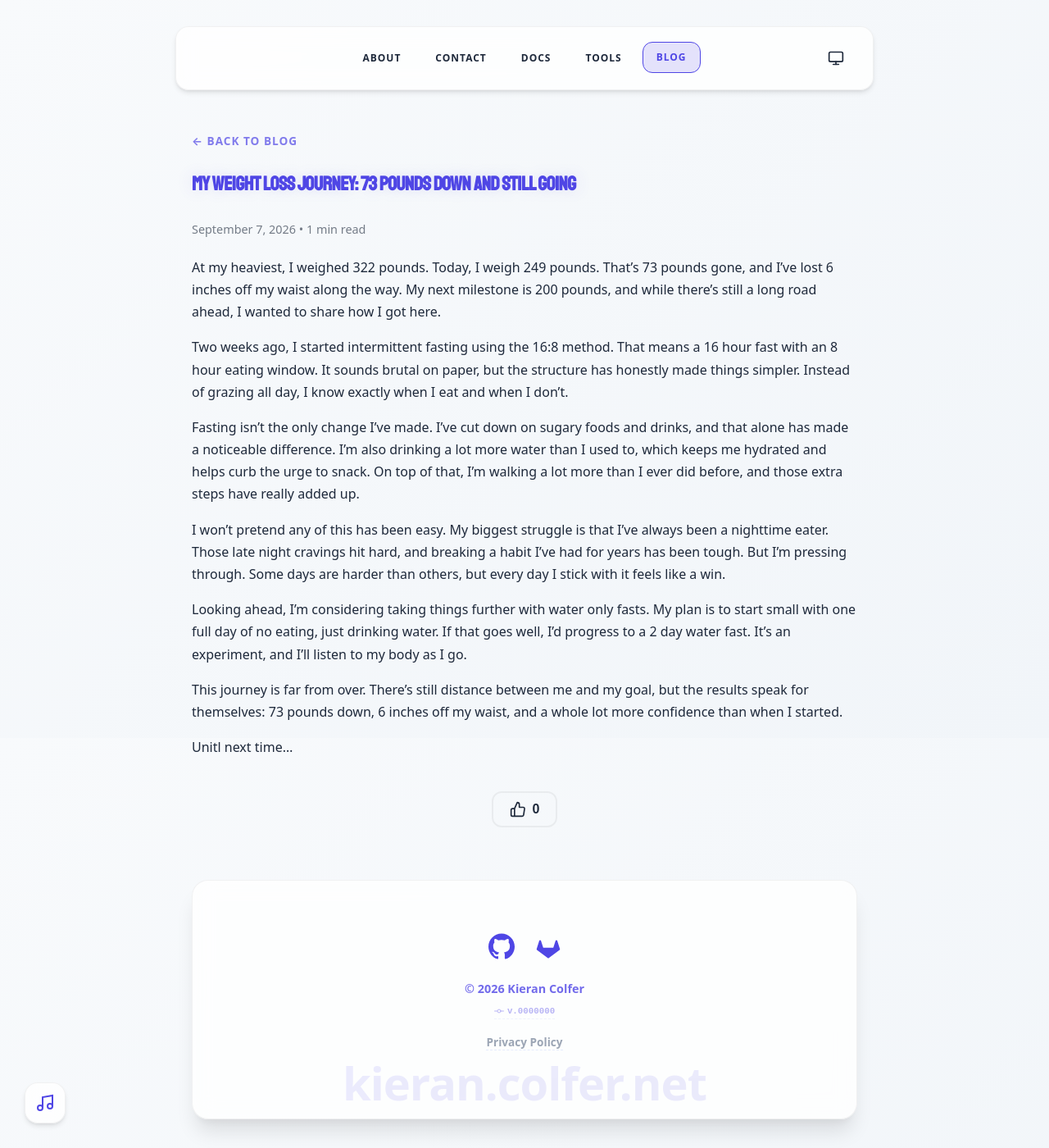
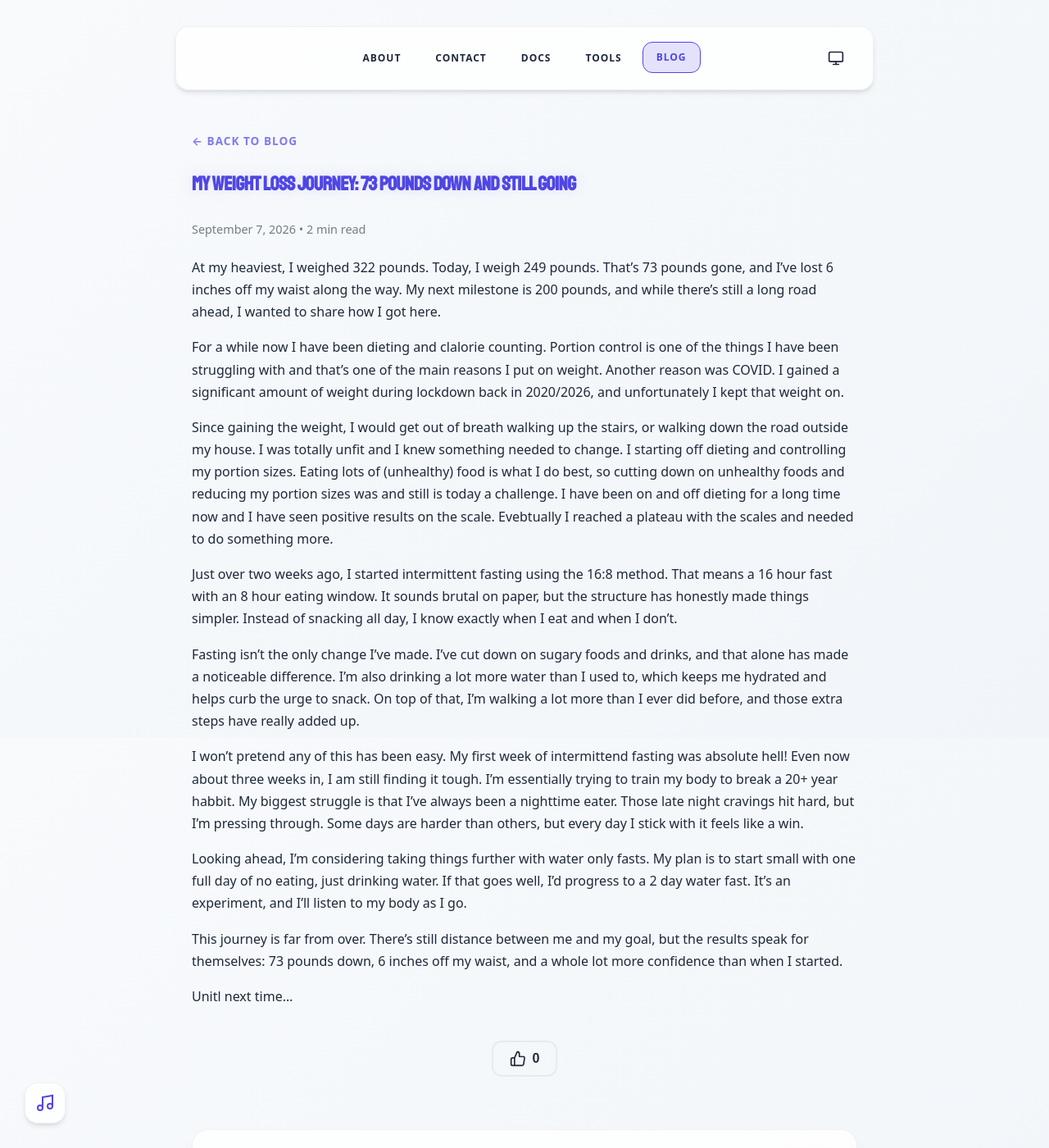
Before and after one commit to PASSK3YS/PASSK3YS.github.io, a Jekyll site: the page built from _posts/2026-09-07-73-pounds-down-and-still-going.md, in a window 1280 px wide and 1400 px high. Shown: the whole window at 82% size. Built offline with Jekyll 4.4.1, drawn with Linux system fonts in a browser that asks for light colours; some web fonts are replaced.

Commit message:
chore: update blog post

```diff
--- a/_posts/2026-09-07-73-pounds-down-and-still-going.md
+++ b/_posts/2026-09-07-73-pounds-down-and-still-going.md
@@ -6,11 +6,15 @@ description: My weight loss journey through intermittent fasting, cutting sugar,
 
 At my heaviest, I weighed 322 pounds. Today, I weigh 249 pounds. That's 73 pounds gone, and I've lost 6 inches off my waist along the way. My next milestone is 200 pounds, and while there's still a long road ahead, I wanted to share how I got here.
 
-Two weeks ago, I started intermittent fasting using the 16:8 method. That means a 16 hour fast with an 8 hour eating window. It sounds brutal on paper, but the structure has honestly made things simpler. Instead of grazing all day, I know exactly when I eat and when I don't.
+For a while now I have been dieting and clalorie counting. Portion control is one of the things I have been struggling with and that's one of the main reasons I put on weight. Another reason was COVID. I gained a significant amount of weight during lockdown back in 2020/2026, and unfortunately I kept that weight on.
+
+Since gaining the weight, I would get out of breath walking up the stairs, or walking down the road outside my house. I was totally unfit and I knew something needed to change. I starting off dieting and controlling my portion sizes. Eating lots of (unhealthy) food is what I do best, so cutting down on unhealthy foods and reducing my portion sizes was and still is today a challenge. I have been on and off dieting for a long time now and I have seen positive results on the scale. Evebtually I reached a plateau with the scales and needed to do something more.
+
+Just over two weeks ago, I started intermittent fasting using the 16:8 method. That means a 16 hour fast with an 8 hour eating window. It sounds brutal on paper, but the structure has honestly made things simpler. Instead of snacking all day, I know exactly when I eat and when I don't.
 
 Fasting isn't the only change I've made. I've cut down on sugary foods and drinks, and that alone has made a noticeable difference. I'm also drinking a lot more water than I used to, which keeps me hydrated and helps curb the urge to snack. On top of that, I'm walking a lot more than I ever did before, and those extra steps have really added up.
 
-I won't pretend any of this has been easy. My biggest struggle is that I've always been a nighttime eater. Those late night cravings hit hard, and breaking a habit I've had for years has been tough. But I'm pressing through. Some days are harder than others, but every day I stick with it feels like a win.
+I won't pretend any of this has been easy. My first week of intermittend fasting was absolute hell! Even now about three weeks in, I am still finding it tough. I'm essentially trying to train my body to break a 20+ year habbit. My biggest struggle is that I've always been a nighttime eater. Those late night cravings hit hard, but I'm pressing through. Some days are harder than others, but every day I stick with it feels like a win.
 
 Looking ahead, I'm considering taking things further with water only fasts. My plan is to start small with one full day of no eating, just drinking water. If that goes well, I'd progress to a 2 day water fast. It's an experiment, and I'll listen to my body as I go.
 
```
